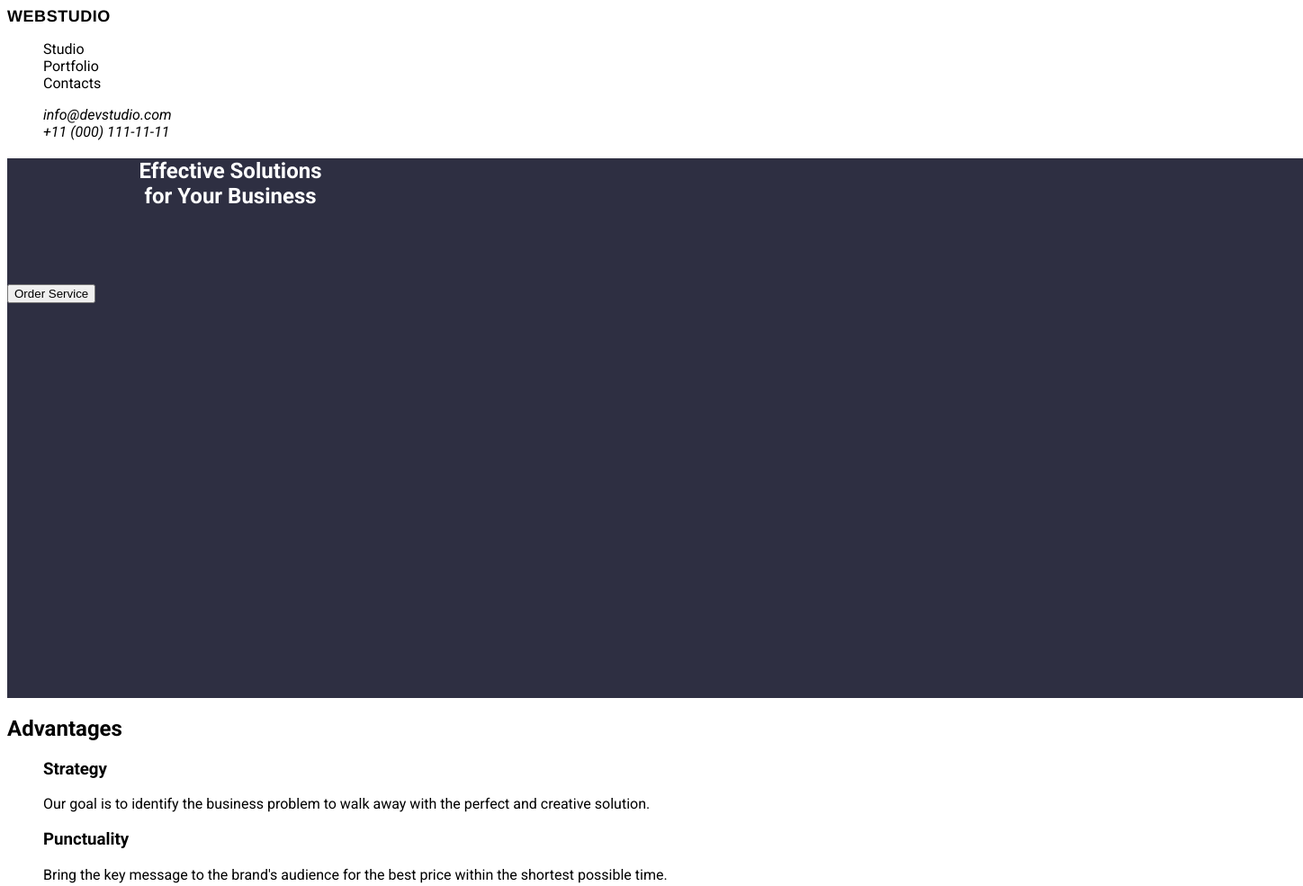
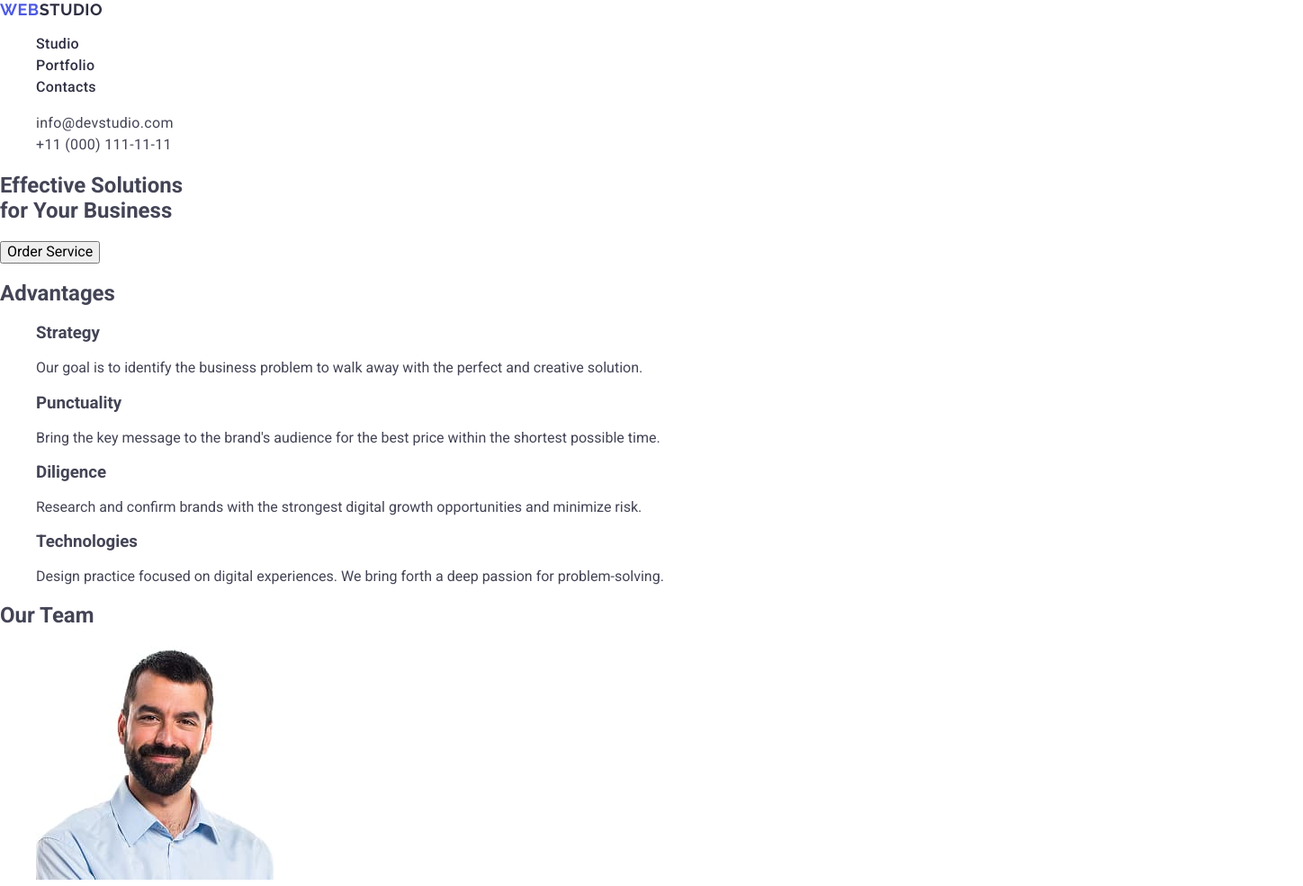
Before and after one commit to Anna-V9/goit-markup-hw-02, a plain HTML site: page index.html in a window 1280 px wide. Shown: the top 985 px of the page at 90% size, 1448 px wide, since content can reach past the window. Drawn offline with nearby package versions, Linux system fonts and the light colour scheme.

Commit message:
add style

```diff
--- a/css/style.css
+++ b/css/style.css
@@ -1,42 +1,71 @@
-* {
+/*font-family: "Roboto", sans-serif;
+font-family: "Raleway", sans-serif*/
+
+body {
+    font-family: "Roboto", sans-serif;
+    color: #434455;
+    background-color: #fff;
+}
+
+ul, ol {
     list-style-type: none;
 }
 a {
     text-decoration: none;
-    color: var(--navy-blue);
 }
 
-a:hover,
-a:focus {
-    color: #404BBF;
-    text-decoration: underline;
+
+.logo {
+font-family: "Raleway", sans-serif;
+font-weight: 700;
+font-size: 18px;
+line-height: 1.17;
+letter-spacing: 0.03em;
+text-transform: uppercase;
+color: #4d5ae5;
 }
 
-.header-navigation-logo {
-    font-weight: 700;
-    text-transform: uppercase;
-    letter-spacing: 0.54px;
-    font-size: 18px;
-    font-family: "Raleway-Bold", Helvetica;
-    line-height: 21px;
+.header-logo{
+    margin-right: 76px;
+
 }
-.header-navigation-logo-web {
-  width: 44px;
-  color: var(--iris);
-}
-.banner-solution {
-background-color: #2E2F42;
-width: 1440px;
-height: 600px;
-background-size: contain;
+.header-logo .logo-part {
+    color: #2e2f42;
 }
 
-.effective-solution {
- color: white;
- width: 496px;
-height: 120px;
-text-align: center;
+.nav-link {
+font-weight: 500;
+font-size: 16px;
+line-height: 1.5;
+letter-spacing: 0.02em;
+color: #2e2f42;
 }
-body {
-    font-family: Roboto;
+
+.address{
+    font-style: normal;
 }
+
+.contacts-link {
+font-size: 16px;
+line-height: 1.5;
+letter-spacing: 0.02em;
+color: #434455;
+}
+
+.contacts-link:hover,
+.contacts-link:focus,
+.nav-link:hover,
+.nav-link:focus  {
+   color:  #404bbf;
+}
+
+.footer {
+background-color: #2e2f42;
+}
+
+.footer-logo{
+    margin-bottom: 16px;
+}
+.footer-logo .logo-part {
+    color: #f4f4fd;;
+}
--- a/index.html
+++ b/index.html
@@ -5,27 +5,30 @@
     <meta charset="UTF-8" />
     <meta name="description" content="WEB Studio " />
     <title>WebStudio</title>
+
+    <link rel="stylesheet" href="https://cdnjs.cloudflare.com/ajax/libs/modern-normalize/3.0.1/modern-normalize.min.css" integrity="sha512-q6WgHqiHlKyOqslT/lgBgodhd03Wp4BEqKeW6nNtlOY4quzyG3VoQKFrieaCeSnuVseNKRGpGeDU3qPmabCANg==" crossorigin="anonymous" referrerpolicy="no-referrer" />
     <link rel="preconnect" href="https://fonts.googleapis.com">
 <link rel="preconnect" href="https://fonts.gstatic.com" crossorigin>
-<link href="https://fonts.googleapis.com/css2?family=Raleway:ital,wght@0,100..900;1,100..900&family=Roboto:ital,wght@0,100..900;1,100..900&display=swap" rel="stylesheet">
+    <link href="https://fonts.googleapis.com/css2?family=Raleway:wght@700&family=Roboto:wght@400;500;700&display=swap" rel="stylesheet">
+
     <link rel="stylesheet" href="./css/style.css">
 </head>
 
 <body>
-    <header class="header" id="top">
+    <header class="header">
   <nav class="header-navigation">
-        <a class="header-navigation-logo" href="./index.html">
-            <span class="header-navigation-logo-web">Web</span>Studio</a>
-            <ul>
-          <li><a href="">Studio</a></li>
-          <li><a href="">Portfolio</a></li>
-           <li><a href="">Contacts</a></li>
+        <a class="logo header-logo" href="./index.html"
+            >Web<span class="logo-part">Studio</span></a>
+            <ul class="list-nav">
+          <li class="nav-item"><a class="nav-link" href="./index.html">Studio</a></li>
+          <li class="nav-item"><a class="nav-link"href="">Portfolio</a></li>
+           <li class="nav-item"><a class="nav-link"href="">Contacts</a></li>
         </ul>
               </nav>
-        <address>
-            <ul>
-          <li><a href="mailto:info@devstudio.com">info@devstudio.com</a></li>
-                <li><a href="tel:+110001111111">+11 (000) 111-11-11</a></li>
+        <address class="address">
+            <ul class="contacts-list">
+          <li class="contacts-item"><a class="contacts-link"href="mailto:info@devstudio.com">info@devstudio.com</a></li>
+          <li class="contacts-item"><a class="contacts-link"href="tel:+110001111111">+11 (000) 111-11-11</a></li>
                 </ul>
     </address>
          </header>
@@ -125,8 +128,9 @@
 </ul>
     </section>
     </main>
-    <footer>
-        <a href="./index.html">WebStudio</a>
+    <footer class="footer">
+        <a class="logo footer-logo" href="./index.html"
+            >Web<span class="logo-part">Studio</span></a>
             <p> Increase the flow of customers and sales for your business with digital marketing & growth solutions.
         </p>
     </footer>
```
